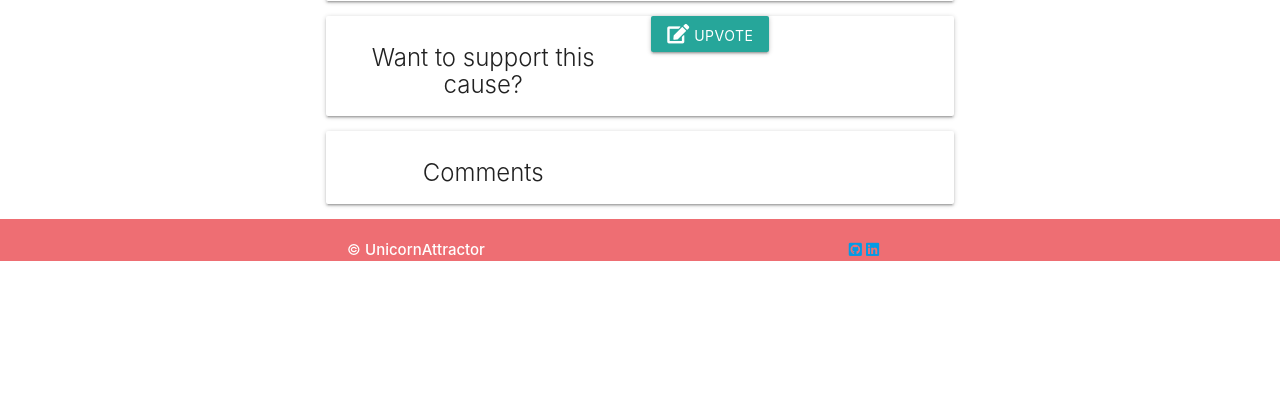
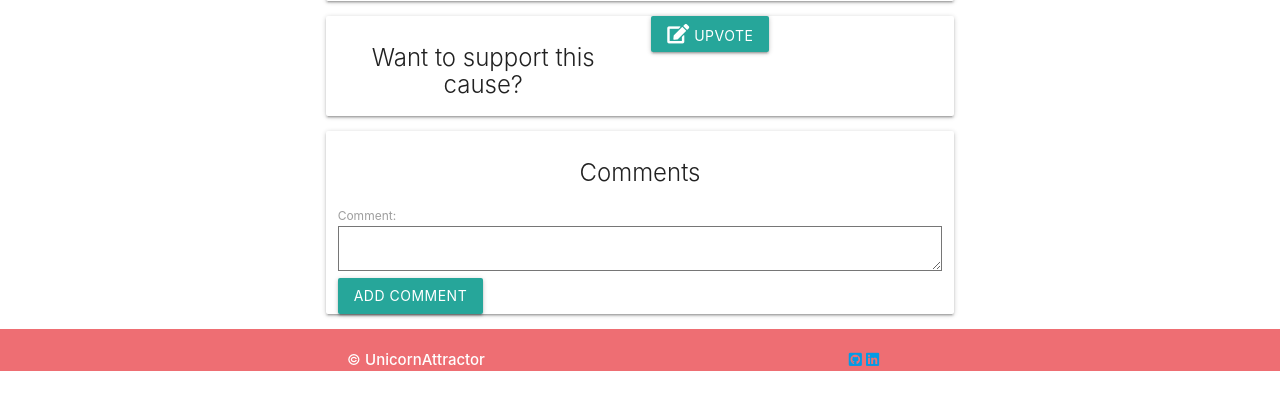
Before and after one commit to hebs87/unicorn-attractor-milestone-four, a Django app: template tickets/templates/single_ticket.html in a window 1280 px wide. Shown: the part 317-727 px from the top of the page. Run offline with Django 3.2, Linux system fonts and the light colour scheme; the template is opened without the code that fills it: values that come from a table or form of the project are taken from there, others are empty; the visitor is signed in with stand-in values (Sample User, id 1); some libraries are stand-ins or nearby versions.

Commit message:
Added blank comment form to single_ticket.html

```diff
--- a/tickets/templates/single_ticket.html
+++ b/tickets/templates/single_ticket.html
@@ -94,9 +94,15 @@
 
         <div class="row recipe-card card z-depth-1">
             <!-- Comments -->
-            <div class="col s12 m6 instructions">
+            <div class="col s12 instructions">
                 <h3 class="card-title center-align">Comments</h3>
-
+            </div>
+            <div class="col s12">
+                <form method="POST" enctype="multipart/form-data">
+                    {% csrf_token %}
+                    {{ comment_form | materializecss }}
+                    <button type="submit" class="btn btn-primary">Add Comment</button>
+                </form>
             </div>
         </div>
     {% endif %}
--- a/tickets/views.py
+++ b/tickets/views.py
@@ -169,7 +169,7 @@ def view_single_ticket(request, pk):
 
     args = {
         "ticket": ticket,
-        "comment_form": "comment_form"
+        "comment_form": comment_form
     }
 
     return render(request, "single_ticket.html", args)
```
